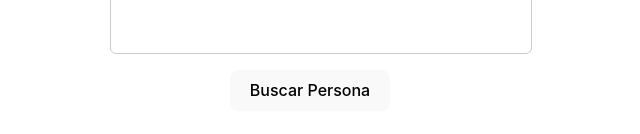
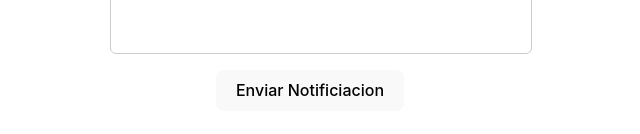
Before and after one commit to rouds0/Notificaciones-Amtar, a React (Vite) app: page / in a window 1280 px wide. Shown: the part 578-712 px from the top of the page, without its empty margins (330-970 px from the left). Built offline with nearby package versions, Linux system fonts and the light colour scheme; no server answers; the database is empty.

Commit message:
cambiando el nombre del boton

```diff
--- a/src/App.jsx
+++ b/src/App.jsx
@@ -190,7 +190,7 @@ function App() {
           <input type="text"  name="title" class="title-input" placeholder="Ingresa un título" value={formData.title} onChange={handleInputChangeNotificacion}></input>
           <textarea  name="description" class="custom-textarea" placeholder="Escribe aquí un mensaje" value={formData.description} onChange={handleInputChangeNotificacion}></textarea>
           <Button onClick={handleSearch} className="BotonBuscar" type="submit">
-            Buscar Persona
+            Enviar Notificiacion
           </Button>
         </Form>
       </Container>
```
